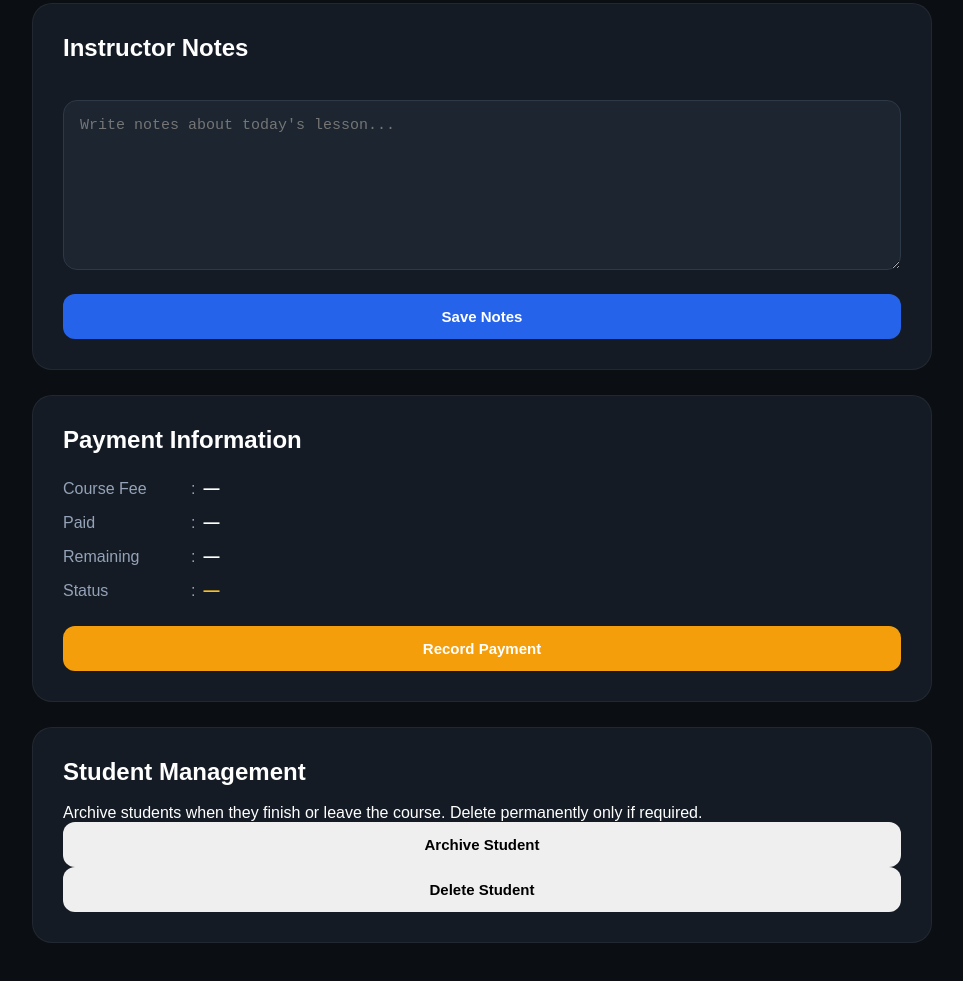
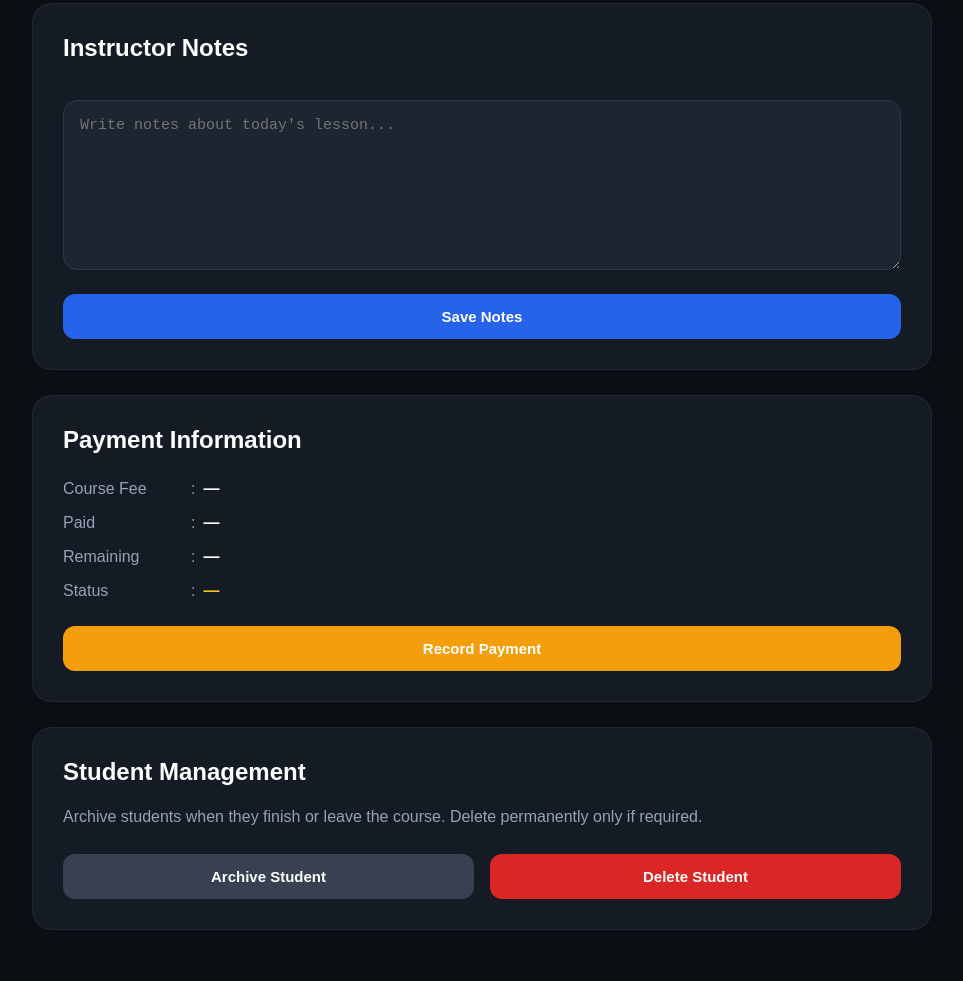
Before and after one commit to aymansait/Driving-School-OS--Kadamba, a website with bundled scripts: page student.html in a window 1280 px wide. Shown: the part 1148-2129 px from the top of the page, without its empty margins (158-1121 px from the left). Built offline with nearby package versions, Linux system fonts and the light colour scheme.

Commit message:
Update student.css

```diff
--- a/student.css
+++ b/student.css
@@ -325,3 +325,64 @@ hr {
     top: 0; /* Slight adjustment for mobile font sizing */
   }
 }
+/* ==========================================
+   STUDENT MANAGEMENT
+========================================== */
+
+.dangerZone p{
+
+  color:var(--muted);
+
+  margin-bottom:24px;
+
+  line-height:1.6;
+
+}
+
+.dangerButtons{
+
+  display:flex;
+
+  gap:16px;
+
+  margin-top:20px;
+
+}
+
+#archiveStudent{
+
+  background:#374151;
+
+  color:white;
+
+}
+
+#archiveStudent:hover{
+
+  background:#4B5563;
+
+}
+
+#deleteStudent{
+
+  background:#DC2626;
+
+  color:white;
+
+}
+
+#deleteStudent:hover{
+
+  background:#B91C1C;
+
+}
+
+@media(max-width:768px){
+
+  .dangerButtons{
+
+      flex-direction:column;
+
+  }
+
+}
```
